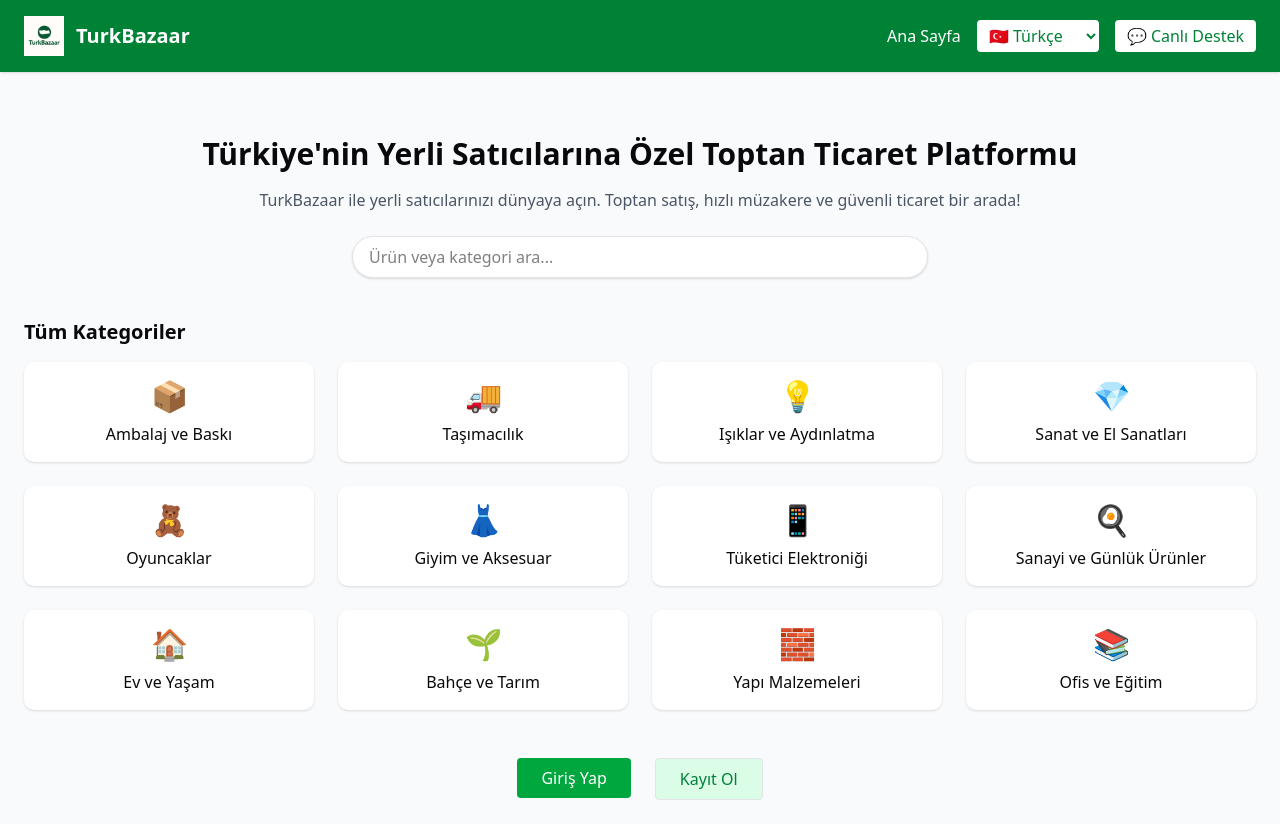
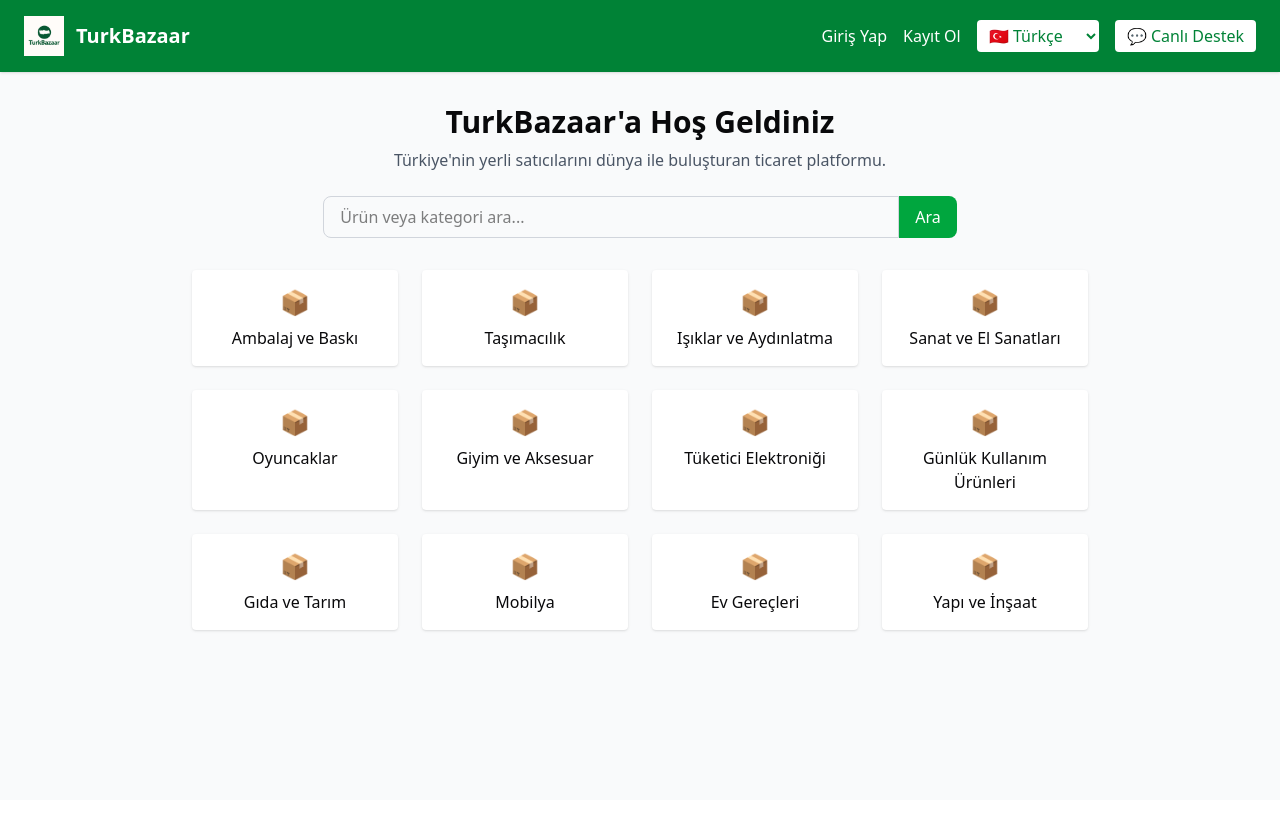
Before and after one commit to markasyon/turkbazaar-ui, a Next.js app: page / in a window 1280 px wide. After the commit the page ends 800 px from the top, so only its background shows below. Built offline with nearby package versions, Linux system fonts and the light colour scheme.

Commit message:
Update page.tsx

```diff
--- a/app/page.tsx
+++ b/app/page.tsx
@@ -1,25 +1,27 @@
-'use client'
-import Image from 'next/image'
-import Link from 'next/link'
-import { useState } from 'react'
+'use client';
 
-export default function HomePage() {
-  const [lang, setLang] = useState("TR")
+import Image from 'next/image';
+import Link from 'next/link';
+import { useState } from 'react';
+
+export default function AnaSayfa() {
+  const [lang, setLang] = useState("TR");
 
   return (
     <div className="min-h-screen bg-gray-50">
       {/* ÜST ŞERİT */}
       <header className="bg-green-700 text-white px-6 py-4 flex justify-between items-center shadow">
         <div className="flex items-center gap-3">
-          <Image src="/logo.png" alt="TurkBazaar Logo" width={40} height={40} />
+          <Image src="/logo.png" alt="TurkBazaar Logosu" width={40} height={40} />
           <span className="text-xl font-bold">TurkBazaar</span>
         </div>
-
         <div className="flex items-center gap-4">
-          {/* Ana Sayfa */}
-          <Link href="/" className="hover:underline">Ana Sayfa</Link>
-
-          {/* Dil Seçimi */}
+          <Link href="/giris-yap" className="hover:underline">
+            Giriş Yap
+          </Link>
+          <Link href="/kayit-ol" className="hover:underline">
+            Kayıt Ol
+          </Link>
           <select
             value={lang}
             onChange={(e) => setLang(e.target.value)}
@@ -27,72 +29,64 @@
           >
             <option value="TR">🇹🇷 Türkçe</option>
             <option value="EN">🇬🇧 English</option>
-            <option value="AR">🇸🇦 العربية</option>
+            <option value="AR">🇸🇦 عربي</option>
+            <option value="DE">🇩🇪 Deutsch</option>
             <option value="ZH">🇨🇳 中文</option>
             <option value="JA">🇯🇵 日本語</option>
-            <option value="DE">🇩🇪 Deutsch</option>
           </select>
-
-          {/* Canlı Destek */}
-          <button className="bg-white text-green-700 px-3 py-1 rounded hover:bg-gray-100">💬 Canlı Destek</button>
+          <button className="bg-white text-green-700 px-3 py-1 rounded hover:bg-gray-100">
+            💬 Canlı Destek
+          </button>
         </div>
       </header>
 
-      {/* VİTRİN */}
-      <main className="max-w-7xl mx-auto p-6">
-        {/* Başlık ve Arama */}
-        <div className="text-center my-10">
-          <h1 className="text-3xl font-bold mb-4">Türkiye'nin Yerli Satıcılarına Özel Toptan Ticaret Platformu</h1>
-          <p className="text-gray-600 mb-6">TurkBazaar ile yerli satıcılarınızı dünyaya açın. Toptan satış, hızlı müzakere ve güvenli ticaret bir arada!</p>
-          <div className="flex justify-center">
+      {/* ARAMA ve KATEGORİLER */}
+      <main className="p-8">
+        <div className="max-w-4xl mx-auto text-center">
+          <h1 className="text-3xl font-bold mb-2">TurkBazaar&apos;a Hoş Geldiniz</h1>
+          <p className="text-gray-600 mb-6">
+            Türkiye&apos;nin yerli satıcılarını dünya ile buluşturan ticaret platformu.
+          </p>
+
+          {/* ARAMA ÇUBUĞU */}
+          <div className="flex justify-center mb-8">
             <input
               type="text"
               placeholder="Ürün veya kategori ara..."
-              className="w-full max-w-xl px-4 py-2 border rounded-full shadow-sm bg-white text-black"
+              className="w-full max-w-xl px-4 py-2 border border-gray-300 rounded-l-md text-black"
             />
+            <button className="bg-green-600 text-white px-4 py-2 rounded-r-md hover:bg-green-700">
+              Ara
+            </button>
           </div>
-        </div>
 
-        {/* KATEGORİLER */}
-        <div>
-          <h2 className="text-xl font-bold mb-4">Tüm Kategoriler</h2>
-          <div className="grid grid-cols-2 sm:grid-cols-3 md:grid-cols-4 gap-6">
+          {/* KATEGORİLER */}
+          <div className="grid grid-cols-2 sm:grid-cols-4 gap-6 mt-6">
             {[
-              ["Ambalaj ve Baskı", "📦"],
-              ["Taşımacılık", "🚚"],
-              ["Işıklar ve Aydınlatma", "💡"],
-              ["Sanat ve El Sanatları", "💎"],
-              ["Oyuncaklar", "🧸"],
-              ["Giyim ve Aksesuar", "👗"],
-              ["Tüketici Elektroniği", "📱"],
-              ["Sanayi ve Günlük Ürünler", "🍳"],
-              ["Ev ve Yaşam", "🏠"],
-              ["Bahçe ve Tarım", "🌱"],
-              ["Yapı Malzemeleri", "🧱"],
-              ["Ofis ve Eğitim", "📚"]
-            ].map(([title, icon], i) => (
-              <div key={i} className="bg-white rounded-lg shadow text-center p-4">
-                <div className="text-3xl mb-2">{icon}</div>
-                <div className="font-medium">{title}</div>
+              "Ambalaj ve Baskı",
+              "Taşımacılık",
+              "Işıklar ve Aydınlatma",
+              "Sanat ve El Sanatları",
+              "Oyuncaklar",
+              "Giyim ve Aksesuar",
+              "Tüketici Elektroniği",
+              "Günlük Kullanım Ürünleri",
+              "Gıda ve Tarım",
+              "Mobilya",
+              "Ev Gereçleri",
+              "Yapı ve İnşaat"
+            ].map((kategori, index) => (
+              <div
+                key={index}
+                className="bg-white p-4 rounded shadow hover:shadow-lg transition cursor-pointer"
+              >
+                <div className="text-green-600 text-2xl mb-2">📦</div>
+                <p className="font-medium">{kategori}</p>
               </div>
             ))}
           </div>
         </div>
-
-        {/* Giriş & Kayıt */}
-        <div className="flex justify-center gap-6 mt-12">
-          <Link href="/giris-yap">
-            <button className="bg-green-600 text-white px-6 py-2 rounded hover:bg-green-700">
-              Giriş Yap
-            </button>
-          </Link>
-          <Link href="/kayit-ol">
-            <button className="bg-green-100 text-green-700 px-6 py-2 rounded border hover:bg-green-200">
-              Kayıt Ol
-            </button>
-          </Link>
-        </div>
       </main>
     </div>
-  )
+  );
 }
```
